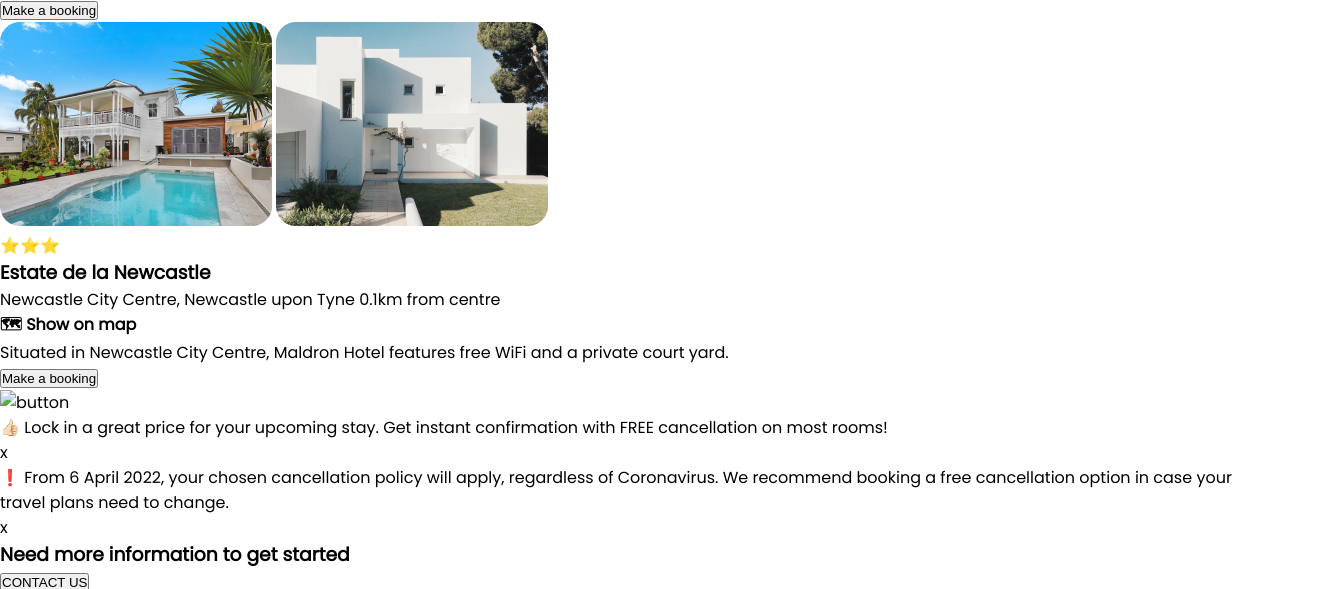
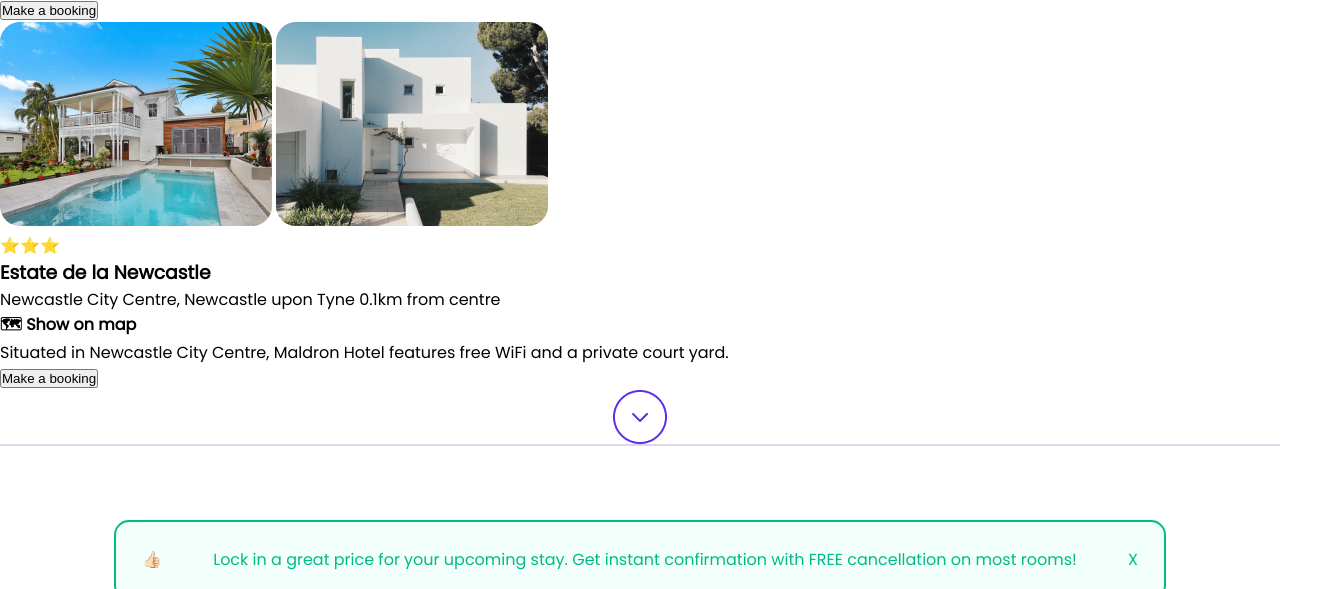
Before and after one commit to AldanaArcidiacono/AldanaArcidiacono-202210-W1CH5-Aldana-Rafael, a website: page index.html in a window 1280 px wide. Shown: the part 1990-2579 px from the top of the page, 1340 px wide, since content can reach past the window. Drawn offline with Linux system fonts and the light colour scheme.

Commit message:
fixed success cancel boxes

```diff
--- a/index.html
+++ b/index.html
@@ -32,7 +32,7 @@
             </div>
         </section>
         <section class="search--destinations">
-            <h2>Search</h2>
+            <h3>Search</h3>
             <div>
                 <label for="destination-select">Destination/property name</label>
                 <select class="destination--search" name="destinations" id="destination-select">
@@ -106,27 +106,27 @@
                 </p>
                 <button type="submit">Make a booking</button>
             </div>
-            <div>
-                <img src="/assets/" alt="button" />
+            <div class="down_arrow">
+                <img src="./assets/down_arrow.png" alt="button" />
             </div>
         </section>
-        <section>
-            <div>
-                <p>
-                    👍🏻 Lock in a great price for your upcoming stay. Get
+        <section class="boxes">
+            <div class="boxes--green_box">
+                <p class="boxes">👍🏻</p>
+                <p class="boxes">Lock in a great price for your upcoming stay. Get
                     instant confirmation with FREE cancellation on most
                     rooms!
                 </p>
-                <p>x</p>
+                <p class="boxes">X</p>
             </div>
-            <div>
-                <p>
-                    ❗ From 6 April 2022, your chosen cancellation policy
+            <div class="boxes--red_box">
+                <p class="boxes">❗</p>
+                <p class="boxes">From 6 April 2022, your chosen cancellation policy
                     will apply, regardless of Coronavirus. We recommend
                     booking a free cancellation option in case your travel
                     plans need to change.
                 </p>
-                <p>x</p>
+                <p class="boxes">X</p>
             </div>
         </section>
         <section>
--- a/sass/styles.scss
+++ b/sass/styles.scss
@@ -134,3 +134,45 @@ section {
         padding: 2em;
     }
 }
+.boxes {
+    display: flex;
+    flex-direction: column;
+    justify-content: space-between;
+    align-items: center;
+    margin: 2vw;
+
+    .boxes--green_box {
+        background-color: #f2fffb;
+        border: #00ba88;
+        color: #00ba88;
+        border: 2px solid;
+        border-radius: 15px;
+        display: flex;
+        flex-direction: row;
+        justify-content: space-between;
+        margin-block-start: 6vh;
+        margin-block-end: 6vh;
+        align-items: center;
+    }
+    .boxes--red_box {
+        background-color: #fff3f8;
+        border: #bb5d5b;
+        border: 2px solid;
+        border-radius: 15px;
+        display: flex;
+        flex-direction: row;
+        justify-content: space-between;
+        color: #bb5d5b;
+        align-items: center;
+    }
+    .boxes p {
+        margin: 1em;
+        padding: 1em;
+    }
+}
+.down_arrow {
+    width: 100vw;
+    border-block-end: solid 2px #d9dbe9;
+    display: flex;
+    justify-content: center;
+}
```
Also changed, not shown: assets/down_arrow.png (renamed from assets/Button with Icon Only.png), css/styles.css, 1 other file.
